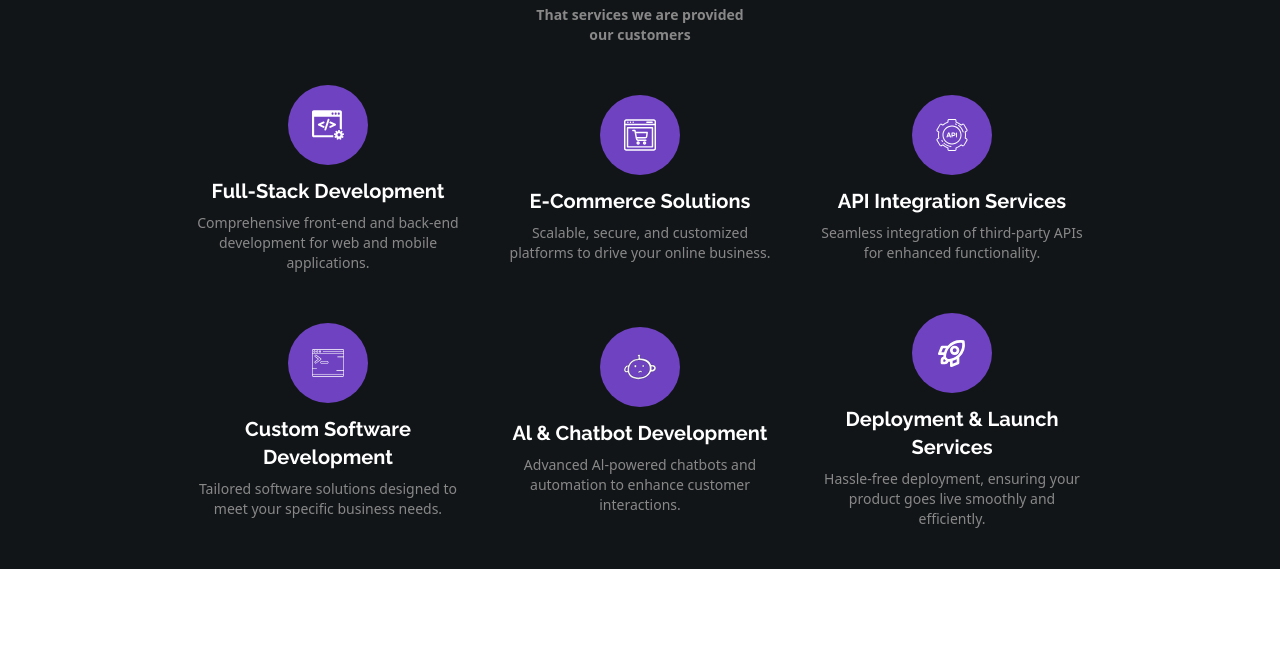
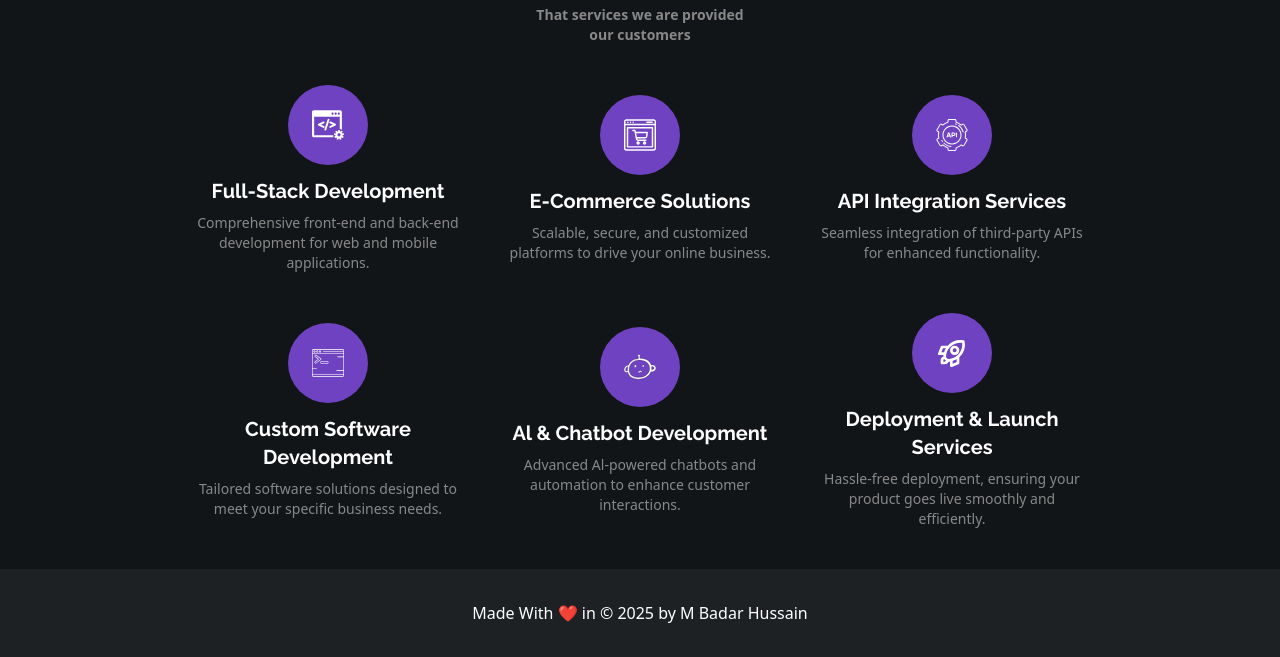
Before and after one commit to MBadarMurtaza/Personal-Website-Assignment-3, a website: page main/services.html in a window 1280 px wide. Shown: the part 217-874 px from the top of the page. Before the commit the page ends 800 px from the top, so only its background shows below. Drawn offline with Linux system fonts and the light colour scheme.

Commit message:
Footer portion added

```diff
--- a/main/services.html
+++ b/main/services.html
@@ -255,6 +255,11 @@
             </div>
         </div>
     </div>
-
+    <footer class="w-full">
+        <div>
+            <p class="w-full text-center text-white py-8 bg-[#1e2124]">Made With ❤️ in © 2025 by<a href="/main/index.html" target="blanck" rel="noopener noreferrer"> M Badar
+                    Hussain </a></p>
+        </div>
+    </footer>
 </body>
 </html>
```
